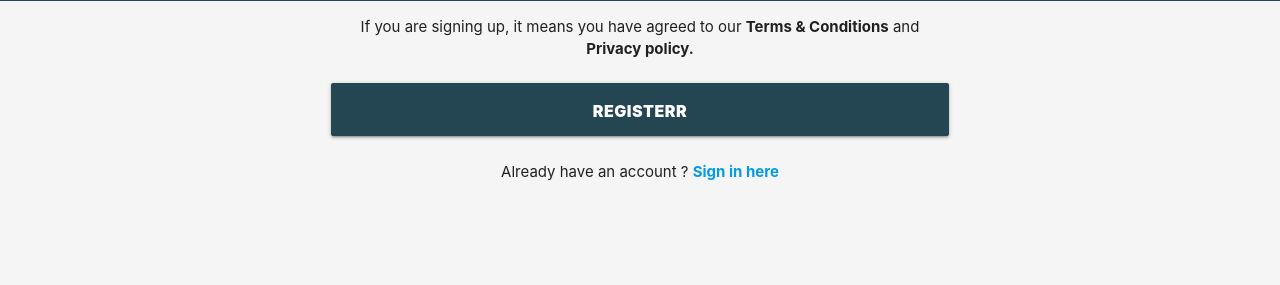
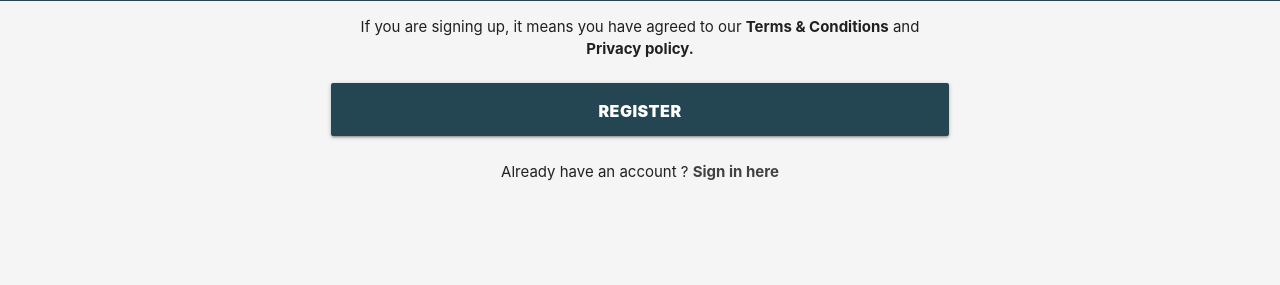
Before and after one commit to Bamimore-Tomi/extrasheet, a Flask app: page /register/ in a window 1280 px wide. Shown: the part 799-1084 px from the top of the page. Run offline with Flask 2, Linux system fonts and the light colour scheme.

Commit message:
Update registration.html
made

```diff
--- a/extrasheet/templates/registration.html
+++ b/extrasheet/templates/registration.html
@@ -146,12 +146,12 @@
           <div class ="col s12">
   <button class="butto
           btn">
-              Registerr
+              Register
           </button>
           </div>
           <span class="col s12 center-align
           already">Already have an account ? <b>
-<a href="{{url_for('auth.login')}}" >Sign in here</a></b></span>
+<a class="grey-text text-darken-3" href="{{url_for('auth.login')}}" >Sign in here</a></b></span>
 
       </form>
 
```
